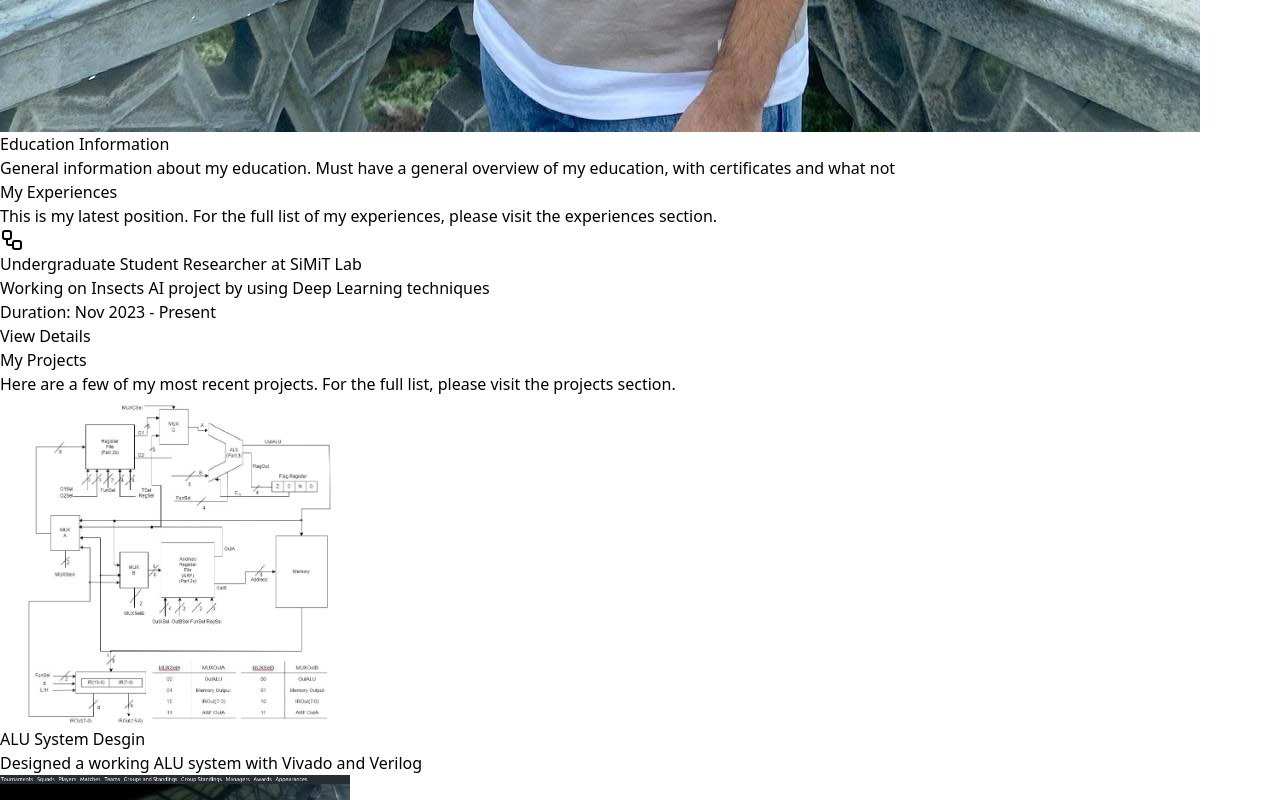
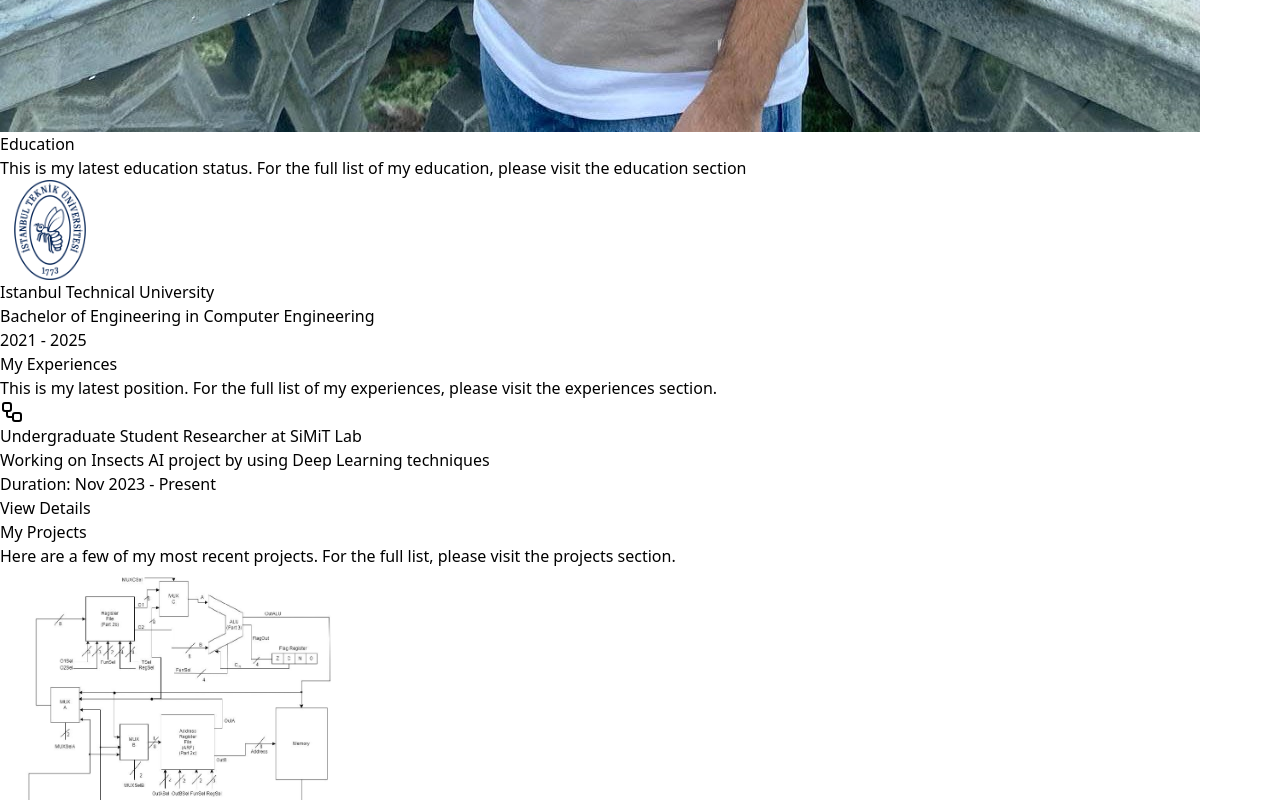
Before and after one commit to AbdullahSh20/AbdullahSh20.github.io, a React (Vite) app: page / in a window 1280 px wide. Shown: the part 6380-7180 px from the top of the page. Built offline with nearby package versions, Linux system fonts and the light colour scheme.

Commit message:
Finish HomePage

```diff
--- a/src/pages/HomePage.jsx
+++ b/src/pages/HomePage.jsx
@@ -98,11 +98,35 @@ function HomePage() {
                 </section>
 
                 <section className="w-full py-16 md:py-32 lg:py-40 bg-gray-100 flex items-center justify-center m-0">
-                    <div className="container px-4 md:px-6">
-                        <div className="flex flex-col items-center space-y-4 text-center">
+                    <div className="container space-y-12 px-4 md:px-6">
+                        <div className="flex flex-col items-center justify-center space-y-4">
+                            <div className="flex flex-col items-center space-y-2">
+                                <Link to="/education">
+                                    <h2 className="text-3xl font-bold tracking-tighter sm:text-5xl cursor-pointer text-center">
+                                        Education
+                                    </h2>
+                                </Link>
+                                <p className="max-w-[900px] text-gray-500 md:text-xl/relaxed lg:text-base/relaxed xl:text-xl/relaxed">
+                                    This is my latest education status. For the full list of my education, please visit the education section
+                                </p>
+                                <div key="1" className="flex items-center justify-center gap-4 p-6 shadow-md bg-white rounded-lg w-full max-w-lg">
+                                    <img
+                                        alt="University Logo"
+                                        className="w-24 h-24 object-contain"
+                                        height="100"
+                                        src="src\assets\ITUlogo.png"
+                                        style={{
+                                            aspectRatio: "100/100",
+                                            objectFit: "contain",
+                                        }}
+                                        width="100"
+                                    />
                                     <div className="space-y-2">
-                                <h1 className="text-3xl font-bold tracking-tighter sm:text-4xl md:text-5xl lg:text-6xl/none">Education Information</h1>
-                                <p className="mx-auto max-w-[700px] text-gray-500 md:text-xl">General information about my education. Must have a general overview of my education, with certificates and what not</p>
+                                        <h2 className="text-xl font-bold">Istanbul Technical University</h2>
+                                        <p className="text-gray-500">Bachelor of Engineering in Computer Engineering</p>
+                                        <p className="text-sm text-gray-400">2021 - 2025</p>
+                                    </div>
+                                </div>
                             </div>
                         </div>
                     </div>
@@ -134,10 +158,7 @@ function HomePage() {
 
                 <section className="w-full py-16 md:py-32 bg-gray-100 flex items-center justify-center m-0">
                     <div className="container px-4 md:px-6">
-                        <div className="flex flex-col items-center space-y-4 text-center">
-                            <div className="space-y-2">
-                                <div className="container space-y-12 px-4 md:px-6">
-                                    <div className="flex flex-col items-center justify-center space-y-4 text-center">
+                        <div className="flex flex-col items-center space-y-4 text-center pb-6">
                             <div className="space-y-2">
                                 <Link to="/projects">
                                     <h2 className="text-3xl font-bold tracking-tighter sm:text-5xl cursor-pointer">
@@ -195,9 +216,6 @@ function HomePage() {
                         </div>
 
                     </div>
-                            </div>
-                        </div>
-                    </div>
                 </section>
 
             </main>
```
Also changed, not shown: src/assets/ITUlogo.png (added). Lines whose indentation alone changed are shown as unchanged.
